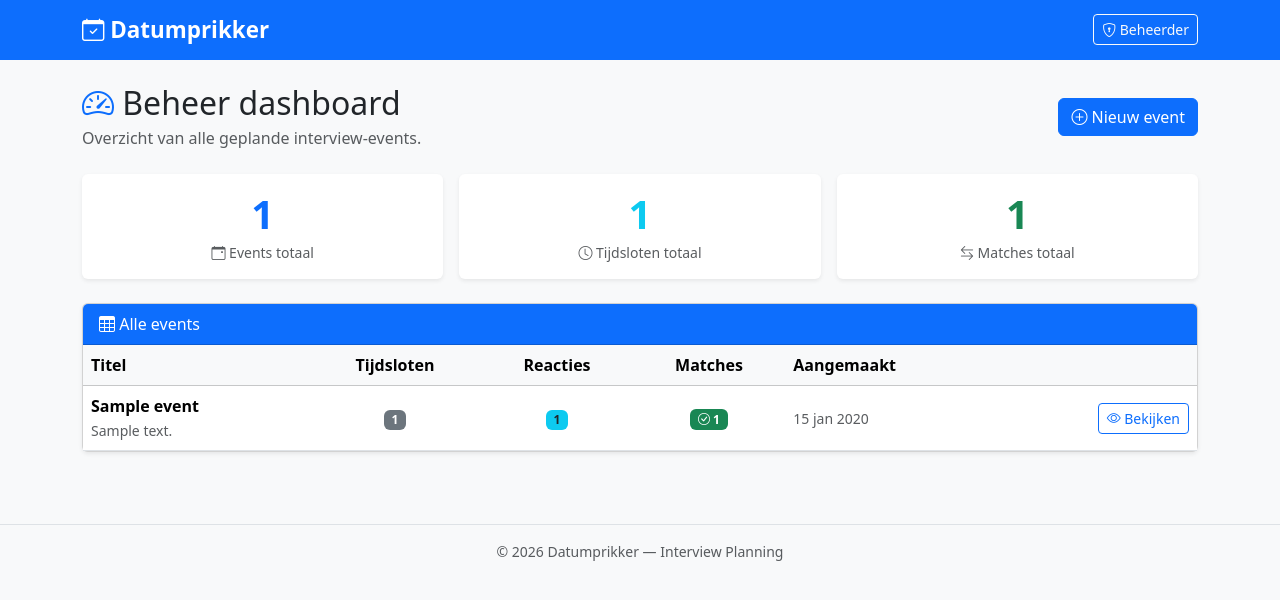
After one commit to AlexBongers/datumprikker_s4, a Node server app: template views/admin/dashboard.ejs in a window 1280 px wide. The commit adds this page. Shown: the top 600 px of the page. Run offline with Node 20, Linux system fonts and the light colour scheme; the template is opened without the code that fills it: most values are stand-ins (such as "Sample title", 1, 10 or a date in 2020); some libraries are stand-ins or nearby versions.

Commit message:
Add password-protected admin dashboard with events overview and match stats
Co-authored-by: AlexBongers <52636621+AlexBongers@users.noreply.github.com>

```diff
--- a/render.yaml
+++ b/render.yaml
@@ -28,6 +28,8 @@ services:
         value: /data/datumprikker.db
       - key: BASE_URL
         value: https://datumprikker.onrender.com
+      - key: ADMIN_PASSWORD
+        generateValue: true   # Render generates a secure random value; check it in the dashboard
     disk:
       name: datumprikker-data
       mountPath: /data
--- a/src/app.js
+++ b/src/app.js
@@ -43,6 +43,12 @@ app.use(
 app.use('/admin', generalLimiter);
 app.use('/events', generalLimiter);
 
+// Expose admin session state to all views
+app.use((req, res, next) => {
+  res.locals.isAdmin = !!(req.session && req.session.isAdmin);
+  next();
+});
+
 // Routes
 const adminRouter = require('./routes/admin');
 const eventsRouter = require('./routes/events');
--- /dev/null
+++ b/views/admin/dashboard.ejs
@@ -0,0 +1,104 @@
+<%- include('../partials/header', { pageTitle: 'Beheer dashboard' }) %>
+
+<div class="d-flex justify-content-between align-items-center mb-4">
+  <div>
+    <h2 class="mb-1"><i class="bi bi-speedometer2 text-primary"></i> Beheer dashboard</h2>
+    <p class="text-muted mb-0">Overzicht van alle geplande interview-events.</p>
+  </div>
+  <a href="/admin" class="btn btn-primary">
+    <i class="bi bi-plus-circle"></i> Nieuw event
+  </a>
+</div>
+
+<!-- Summary cards -->
+<div class="row g-3 mb-4">
+  <div class="col-sm-4">
+    <div class="card border-0 shadow-sm text-center">
+      <div class="card-body">
+        <div class="display-6 fw-bold text-primary"><%= events.length %></div>
+        <div class="text-muted small mt-1"><i class="bi bi-calendar-event"></i> Events totaal</div>
+      </div>
+    </div>
+  </div>
+  <div class="col-sm-4">
+    <div class="card border-0 shadow-sm text-center">
+      <div class="card-body">
+        <div class="display-6 fw-bold text-info"><%= events.reduce((s, e) => s + e.slot_count, 0) %></div>
+        <div class="text-muted small mt-1"><i class="bi bi-clock"></i> Tijdsloten totaal</div>
+      </div>
+    </div>
+  </div>
+  <div class="col-sm-4">
+    <div class="card border-0 shadow-sm text-center">
+      <div class="card-body">
+        <div class="display-6 fw-bold text-success"><%= totalMatches %></div>
+        <div class="text-muted small mt-1"><i class="bi bi-arrow-left-right"></i> Matches totaal</div>
+      </div>
+    </div>
+  </div>
+</div>
+
+<!-- Events table -->
+<div class="card shadow-sm">
+  <div class="card-header bg-primary text-white">
+    <i class="bi bi-table"></i> Alle events
+  </div>
+  <% if (events.length === 0) { %>
+    <div class="card-body text-muted">
+      Nog geen events aangemaakt. <a href="/admin">Maak het eerste event aan.</a>
+    </div>
+  <% } else { %>
+    <div class="table-responsive">
+      <table class="table table-hover align-middle mb-0">
+        <thead class="table-light">
+          <tr>
+            <th>Titel</th>
+            <th class="text-center">Tijdsloten</th>
+            <th class="text-center">Reacties</th>
+            <th class="text-center">Matches</th>
+            <th>Aangemaakt</th>
+            <th></th>
+          </tr>
+        </thead>
+        <tbody>
+          <% for (const ev of events) { %>
+            <tr>
+              <td>
+                <span class="fw-semibold"><%= ev.title %></span>
+                <% if (ev.description) { %>
+                  <br /><small class="text-muted"><%= ev.description %></small>
+                <% } %>
+              </td>
+              <td class="text-center">
+                <span class="badge bg-secondary"><%= ev.slot_count %></span>
+              </td>
+              <td class="text-center">
+                <span class="badge bg-info text-dark"><%= ev.response_count %></span>
+              </td>
+              <td class="text-center">
+                <% if (ev.match_count > 0) { %>
+                  <span class="badge bg-success"><i class="bi bi-check-circle"></i> <%= ev.match_count %></span>
+                <% } else { %>
+                  <span class="text-muted small">—</span>
+                <% } %>
+              </td>
+              <td class="text-muted small">
+                <%= new Date(ev.created_at).toLocaleDateString('nl-NL', { day: 'numeric', month: 'short', year: 'numeric' }) %>
+              </td>
+              <td class="text-end">
+                <a
+                  href="/admin/events/<%= ev.id %>?token=<%= ev.admin_token %>"
+                  class="btn btn-outline-primary btn-sm"
+                >
+                  <i class="bi bi-eye"></i> Bekijken
+                </a>
+              </td>
+            </tr>
+          <% } %>
+        </tbody>
+      </table>
+    </div>
+  <% } %>
+</div>
+
+<%- include('../partials/footer') %>
--- a/views/admin/event.ejs
+++ b/views/admin/event.ejs
@@ -47,11 +47,11 @@
             <input
               type="text"
               class="form-control font-monospace small"
-              id="ondernemer-link"
+              id="ondernemerLink"
               value="<%= `${baseUrl}/events/${event.id}?type=ondernemer` %>"
               readonly
             />
-            <button class="btn btn-outline-secondary" onclick="copyLink('ondernemer-link')">
+            <button class="btn btn-outline-secondary" onclick="copyLink('ondernemerLink')">
               <i class="bi bi-clipboard"></i>
             </button>
           </div>
--- a/views/partials/header.ejs
+++ b/views/partials/header.ejs
@@ -14,6 +14,25 @@
       <a class="navbar-brand fw-bold" href="/">
         <i class="bi bi-calendar-check"></i> Datumprikker
       </a>
+      <div class="ms-auto d-flex gap-2">
+        <% if (typeof isAdmin !== 'undefined' && isAdmin) { %>
+          <a class="btn btn-outline-light btn-sm" href="/admin/dashboard">
+            <i class="bi bi-speedometer2"></i> Dashboard
+          </a>
+          <a class="btn btn-outline-light btn-sm" href="/admin">
+            <i class="bi bi-plus-circle"></i> Nieuw event
+          </a>
+          <form action="/admin/logout" method="POST" class="d-inline">
+            <button type="submit" class="btn btn-outline-light btn-sm">
+              <i class="bi bi-box-arrow-right"></i> Uitloggen
+            </button>
+          </form>
+        <% } else { %>
+          <a class="btn btn-outline-light btn-sm" href="/admin/login">
+            <i class="bi bi-shield-lock"></i> Beheerder
+          </a>
+        <% } %>
+      </div>
     </div>
   </nav>
   <main class="container py-4">
```
Also changed, not shown: src/routes/admin.js (+78 -0 lines), views/admin/login.ejs (added, +37 -0 lines), 1 other file.
